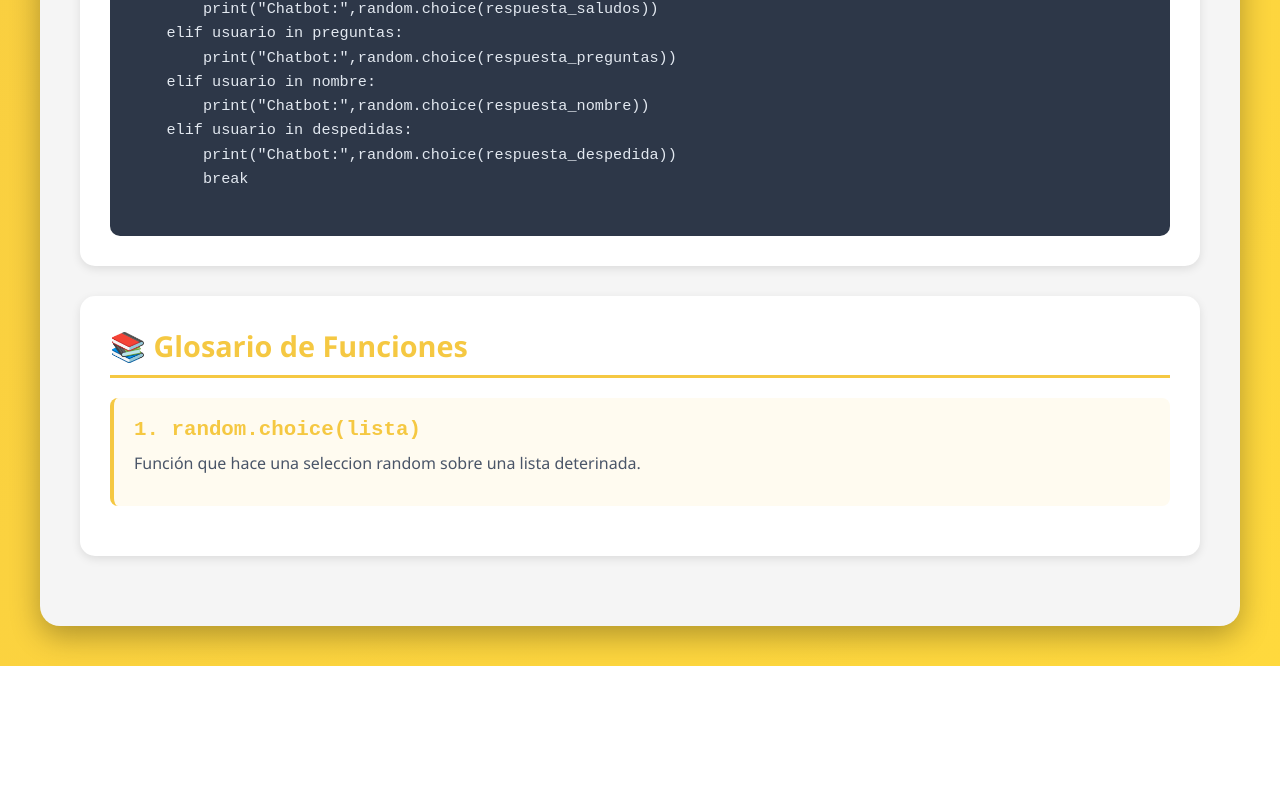
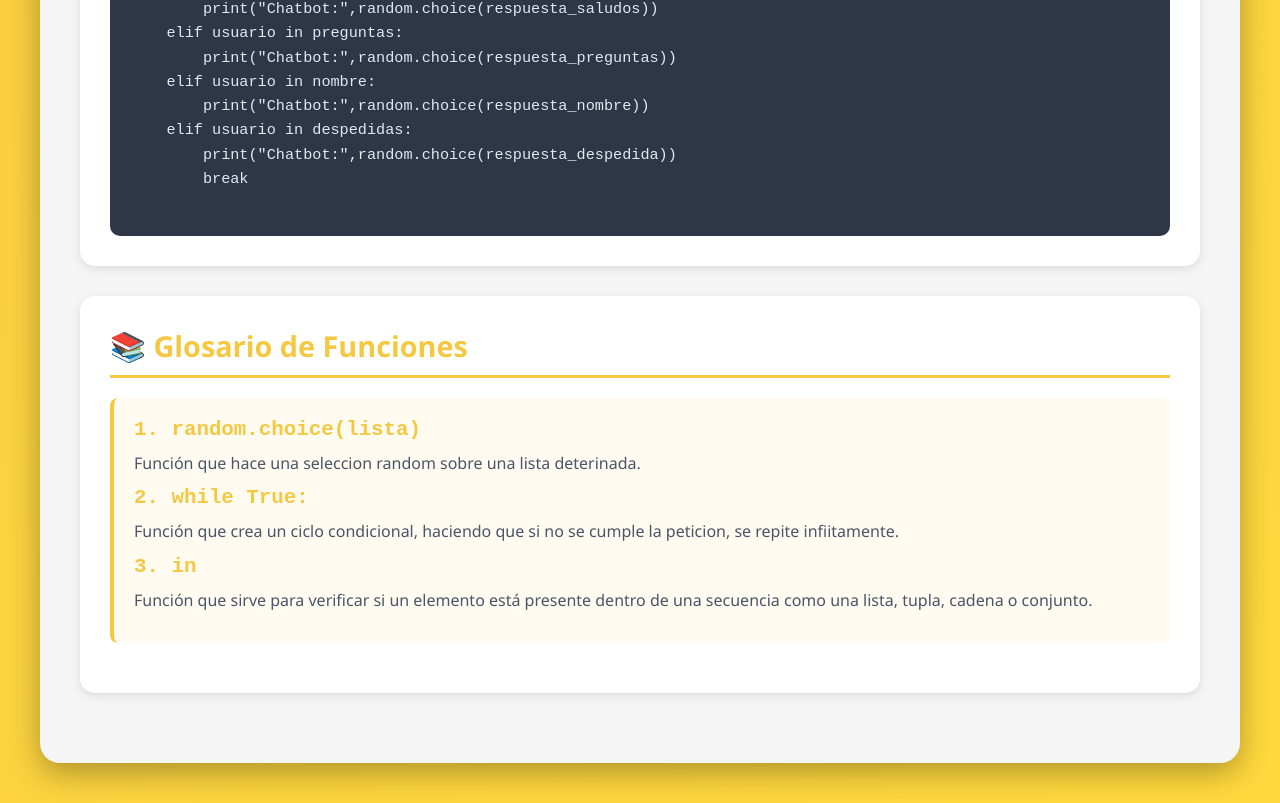
Before and after one commit to iyarizc/portafolio_LN, a plain HTML site: page chatbot.html in a window 1280 px wide. Shown: the part 1435-2238 px from the top of the page. Before the commit the page ends 2101 px from the top, so only its background shows below. Drawn offline with Linux system fonts and the light colour scheme.

Commit message:
chatbot.html

```diff
--- a/chatbot.html
+++ b/chatbot.html
@@ -250,6 +250,10 @@ while True:
                 <div class="glosario-item">
                     <h4>1. random.choice(lista)</h4>
                     <p>Función que hace una seleccion random sobre una lista deterinada.</p>
+                    <h4>2. while True:</h4>
+                    <p>Función que crea un ciclo condicional, haciendo que si no se cumple la peticion, se repite infiitamente.</p>
+                    <h4>3. in</h4>
+                    <p>Función que sirve para verificar si un elemento está presente dentro de una secuencia como una lista, tupla, cadena o conjunto.</p>
                 </div>
 
 
```
